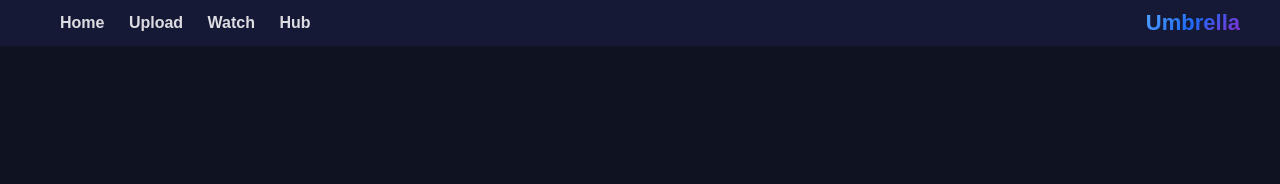
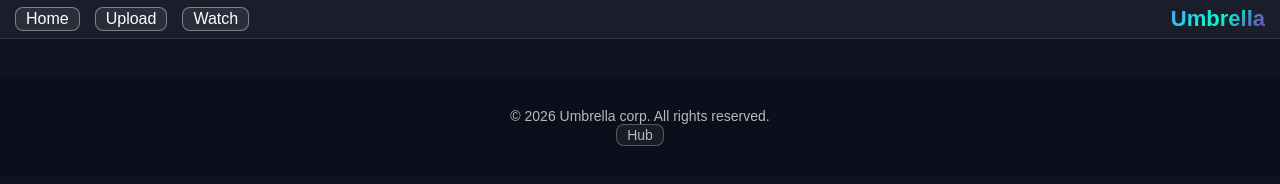
Before and after one commit to rowanlorette-eng/rowanlorette, a plain HTML site: page static/index.html in a window 1280 px wide. Drawn offline with Linux system fonts and the light colour scheme; no server answers.

Commit message:
top-spacer new

```diff
--- a/static/index.css
+++ b/static/index.css
@@ -12,39 +12,62 @@ body {
 }
 
 header {
-  background: #151936;
-  padding: 10px 40px;
-  position: sticky;
+  position: fixed;
   top: 0;
+  width: 100%;
+  z-index: 1000;
 }
 
 nav {
   display: flex;
   justify-content: space-between;
   align-items: center;
-  flex-direction: row-reverse;
+
+  padding: 6px 15px;
+
+  backdrop-filter: blur(12px);
+  -webkit-backdrop-filter: blur(12px);
+
+  background: rgba(255, 255, 255, 0.05); /* почти прозрачная */
+  border-bottom: 1px solid rgba(255, 255, 255, 0.1);
+}
+
+.nav-links {
+  display: flex;
+  gap: 15px;
+  order: 1;
+}
+
+.nav-links a {
+  text-decoration: none;
+  color: white;
+
+  padding: 2px 10px;
+  border-radius: 8px;
+
+  border: 1px solid rgba(255, 255, 255, 0.4);
+  background: rgba(255, 254, 254, 0.08);
+
+  transition: all 0.25s ease;
+}
+
+.nav-links a:hover {
+  background: rgba(255, 255, 255, 0.1);
+  border-color: rgba(255, 255, 255, 0.7);
+}
+
+.nav-links a:active {
+  transform: scale(0.96);
 }
 
 .logo {
   font-size: 22px;
   font-weight: bold;
-  background: linear-gradient(135deg, #55a6fc, #1e6af8, #8d2bce);
+  background: linear-gradient(135deg, #4da3ff, #00ffcc, #872cb9);
   -webkit-background-clip: text;
   -webkit-text-fill-color: transparent;
   background-clip: text;
-}
-
-.nav-links a {
-  margin-left: 20px;
-  text-decoration: none;
-  color: #ffffff;
-  opacity: 0.85;
-  font-weight: bold;
-}
-
-.nav-links a:hover {
-  color: #4da3ff;
-  opacity: 1;
+  order: 2;
 }
 
 #video-container {
@@ -52,6 +75,8 @@ nav {
   grid-template-columns: repeat(auto-fill, minmax(220px, 1fr));
   gap: 16px;
   padding: 24px;
+
+  margin-top: 30px;
 }
 
 .video-card {
@@ -96,6 +121,43 @@ nav {
   overflow: hidden;
 }
 
+footer {
+  background: #0b0e1a;
+  padding: 30px 40px;
+  text-align: center;
+  font-size: 14px;
+  opacity: 0.7;
+}
+
+.footer-links {
+  display: flex;
+  justify-content: center;
+  gap: 15px;
+  order: 1;
+}
+
+.footer-links a {
+  text-decoration: none;
+  color: white;
+
+  padding: 2px 10px;
+  border-radius: 8px;
+
+  border: 1px solid rgba(255, 255, 255, 0.4);
+  background: rgba(255, 254, 254, 0.08);
+
+  transition: all 0.25s ease;
+}
+
+.footer-links a:hover {
+  background: rgba(255, 255, 255, 0.1);
+  border-color: rgba(255, 255, 255, 0.7);
+}
+
+.footer-links a:active {
+  transform: scale(0.96);
+}
+
 @media (max-width: 1400px) {
   #video-container {
     grid-template-columns: repeat(auto-fill, minmax(200px, 1fr));
--- a/static/index.html
+++ b/static/index.html
@@ -14,13 +14,19 @@
           <a href="index.html">Home</a>
           <a href="upload.html">Upload</a>
           <a href="/watch">Watch</a>
-          <a href="./hub/hub.html">Hub</a>
         </div>
       </nav>
     </header>
 
     <main id="video-container"></main>
 
+    <footer>
+      © 2026 Umbrella corp. All rights reserved.
+      <div class="footer-links">
+        <a href="./hub/hub.html">Hub</a>
+      </div>
+    </footer>
+
     <script src="index.js"></script>
   </body>
 </html>
--- a/static/upload.css
+++ b/static/upload.css
@@ -5,17 +5,52 @@ body {
   color: #fff;
 }
 header {
-  background: #1f1f1f;
-  padding: 10px 40px;
-  position: sticky;
+  position: fixed;
   top: 0;
+  width: 100%;
+  z-index: 1000;
 }
 
 nav {
   display: flex;
   justify-content: space-between;
   align-items: center;
-  flex-direction: row-reverse;
+
+  padding: 6px 15px;
+
+  backdrop-filter: blur(12px);
+  -webkit-backdrop-filter: blur(12px);
+
+  background: rgba(255, 255, 255, 0.05); /* почти прозрачная */
+  border-bottom: 1px solid rgba(255, 255, 255, 0.1);
+}
+
+.nav-links {
+  display: flex;
+  gap: 15px;
+  order: 1;
+}
+
+.nav-links a {
+  text-decoration: none;
+  color: white;
+
+  padding: 2px 10px;
+  border-radius: 8px;
+
+  border: 1px solid rgba(255, 255, 255, 0.4);
+  background: rgba(255, 254, 254, 0.08);
+
+  transition: all 0.25s ease;
+}
+
+.nav-links a:hover {
+  background: rgba(255, 255, 255, 0.1);
+  border-color: rgba(255, 255, 255, 0.7);
+}
+
+.nav-links a:active {
+  transform: scale(0.96);
 }
 
 .logo {
@@ -25,19 +60,7 @@ nav {
   -webkit-background-clip: text;
   -webkit-text-fill-color: transparent;
   background-clip: text;
-}
-
-.nav-links a {
-  margin-left: 20px;
-  text-decoration: none;
-  color: #ffffff;
-  opacity: 0.85;
-  font-weight: bold;
-}
-
-.nav-links a:hover {
-  color: #4da3ff;
-  opacity: 1;
+  order: 2;
 }
 
 .topbar {
--- a/static/watch.css
+++ b/static/watch.css
@@ -5,11 +5,10 @@ body {
   color: #fff;
 }
 header {
-  background: #1f1f1f;
-  padding: 10px 40px;
-  position: sticky;
+  position: fixed;
+  top: 0;
+  width: 100%;
   z-index: 1000;
-  top: 0;
 }
 
 .title {
@@ -40,7 +39,42 @@ nav {
   display: flex;
   justify-content: space-between;
   align-items: center;
-  flex-direction: row-reverse;
+
+  padding: 6px 15px;
+
+  backdrop-filter: blur(12px);
+  -webkit-backdrop-filter: blur(12px);
+
+  background: rgba(255, 255, 255, 0.05); /* почти прозрачная */
+  border-bottom: 1px solid rgba(255, 255, 255, 0.1);
+}
+
+.nav-links {
+  display: flex;
+  gap: 15px;
+  order: 1;
+}
+
+.nav-links a {
+  text-decoration: none;
+  color: white;
+
+  padding: 2px 10px;
+  border-radius: 8px;
+
+  border: 1px solid rgba(255, 255, 255, 0.4);
+  background: rgba(255, 254, 254, 0.08);
+
+  transition: all 0.25s ease;
+}
+
+.nav-links a:hover {
+  background: rgba(255, 255, 255, 0.1);
+  border-color: rgba(255, 255, 255, 0.7);
+}
+
+.nav-links a:active {
+  transform: scale(0.96);
 }
 
 .logo {
@@ -50,39 +84,15 @@ nav {
   -webkit-background-clip: text;
   -webkit-text-fill-color: transparent;
   background-clip: text;
-}
-
-.nav-links a {
-  margin-left: 20px;
-  text-decoration: none;
-  color: #ffffff;
-  opacity: 0.85;
-  font-weight: bold;
-}
-
-.nav-links a:hover {
-  color: #4da3ff;
-  opacity: 1;
-}
-
-.topbar {
-  display: flex;
-  gap: 20px;
-  padding: 15px;
-  background: #1b1b1b;
-  border-bottom: 1px solid #2a2a2a;
-}
-
-.topbar a {
-  color: #fff;
-  text-decoration: none;
-  font-weight: bold;
+  order: 2;
 }
 
 .layout {
   display: flex;
   padding: 20px;
   gap: 20px;
+
+  margin-top: 30px;
 }
 
 .player {
```
Also changed, not shown: static/upload.js (+24 -1 lines), 1 other file.
